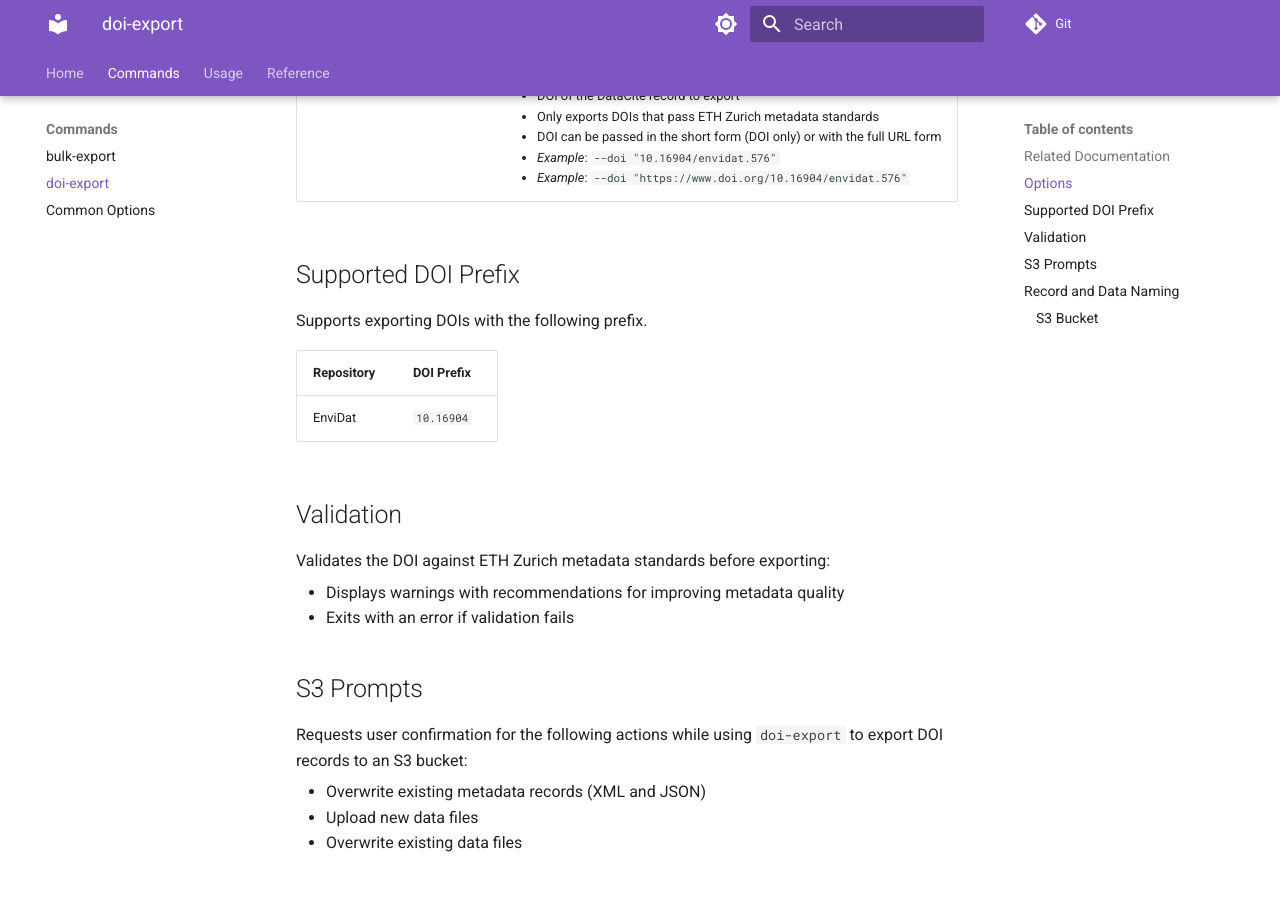
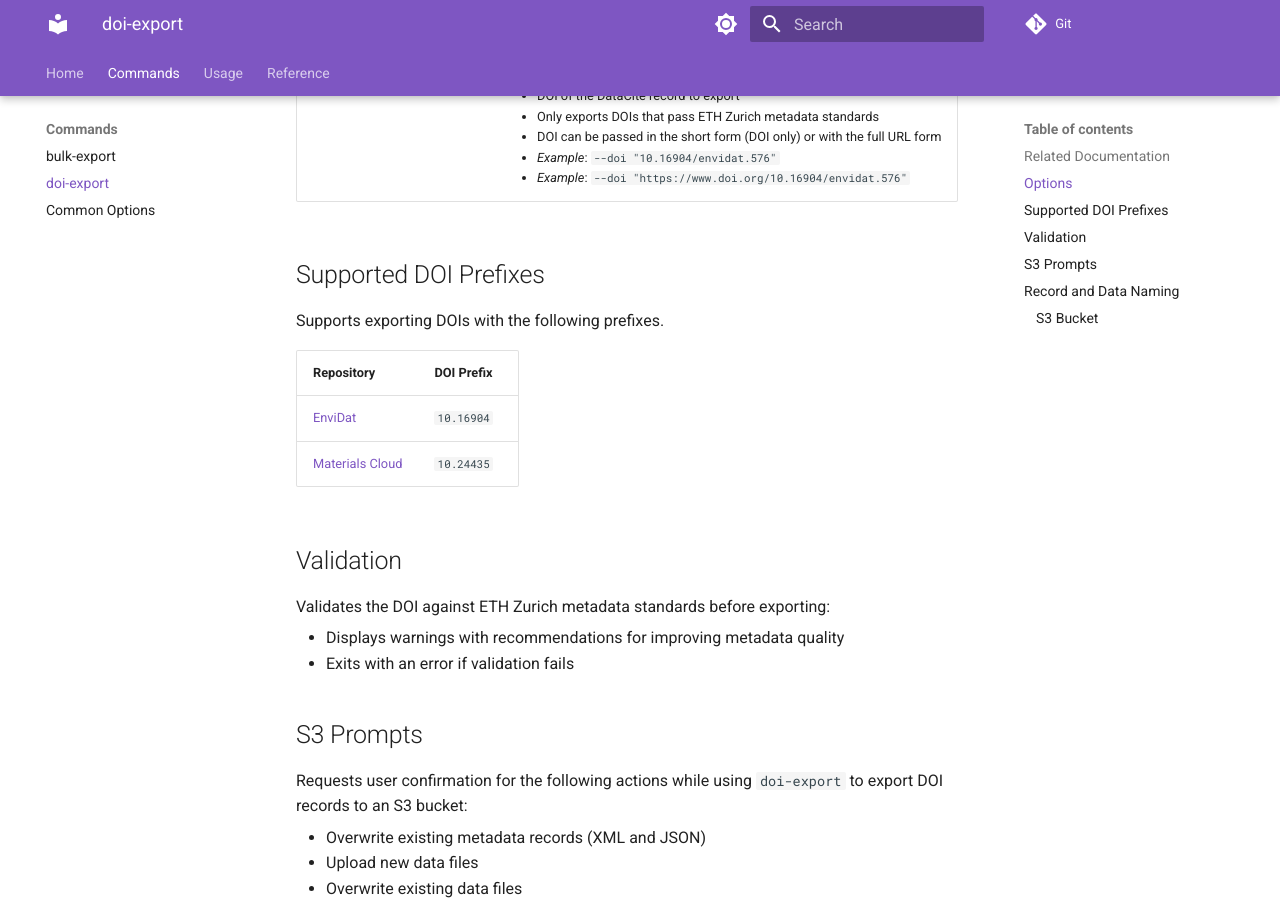
Before and after one commit to EnviDat/datacite-websnap, an MkDocs documentation site: the page built from docs/commands/doi-export.md, in a window 1280 px wide and 900 px high, scrolled down 666 px. Built offline with MkDocs 1.6.1 and Material for MkDocs 9.7.7, drawn with Linux system fonts in a browser that asks for light colours.

Commit message:
docs: update supported DOI prefixes

```diff
--- a/docs/commands/doi-export.md
+++ b/docs/commands/doi-export.md
@@ -22,14 +22,14 @@ See [Common Options](common-options.md) for options shared with `bulk-export`.
 
 
 
-## Supported DOI Prefix
+## Supported DOI Prefixes
 
-Supports exporting DOIs with the following prefix.
+Supports exporting DOIs with the following prefixes.
 
-| Repository | DOI Prefix  |
-|------------|-------------|
-| EnviDat    | `10.16904`  |
-
+| Repository                                                         | DOI Prefix |
+|--------------------------------------------------------------------|------------|
+| [EnviDat](https://envidat.ch){target="_blank"}                     | `10.16904` |
+| [Materials Cloud](https://www.materialscloud.org){target="_blank"} | `10.24435` |
 
 ## Validation
 
```
